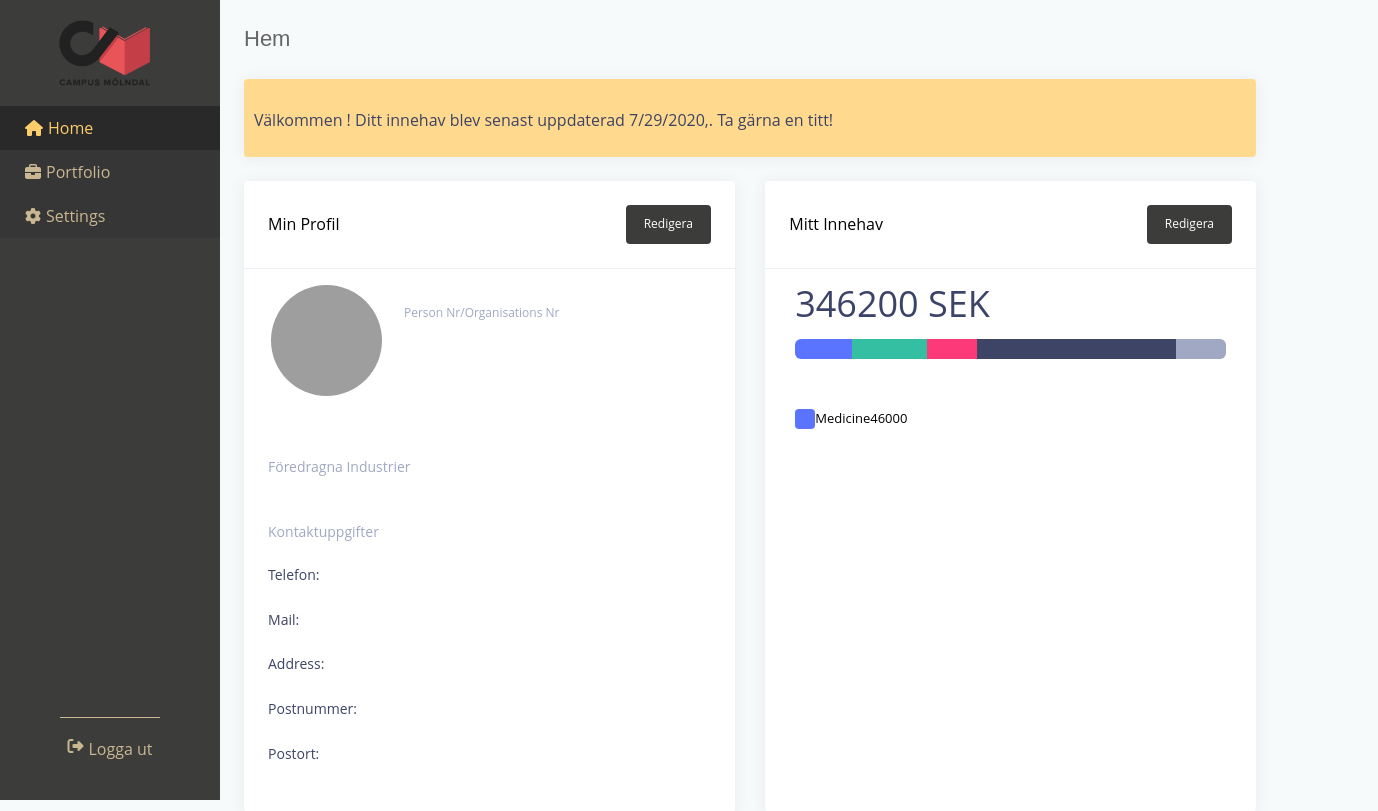
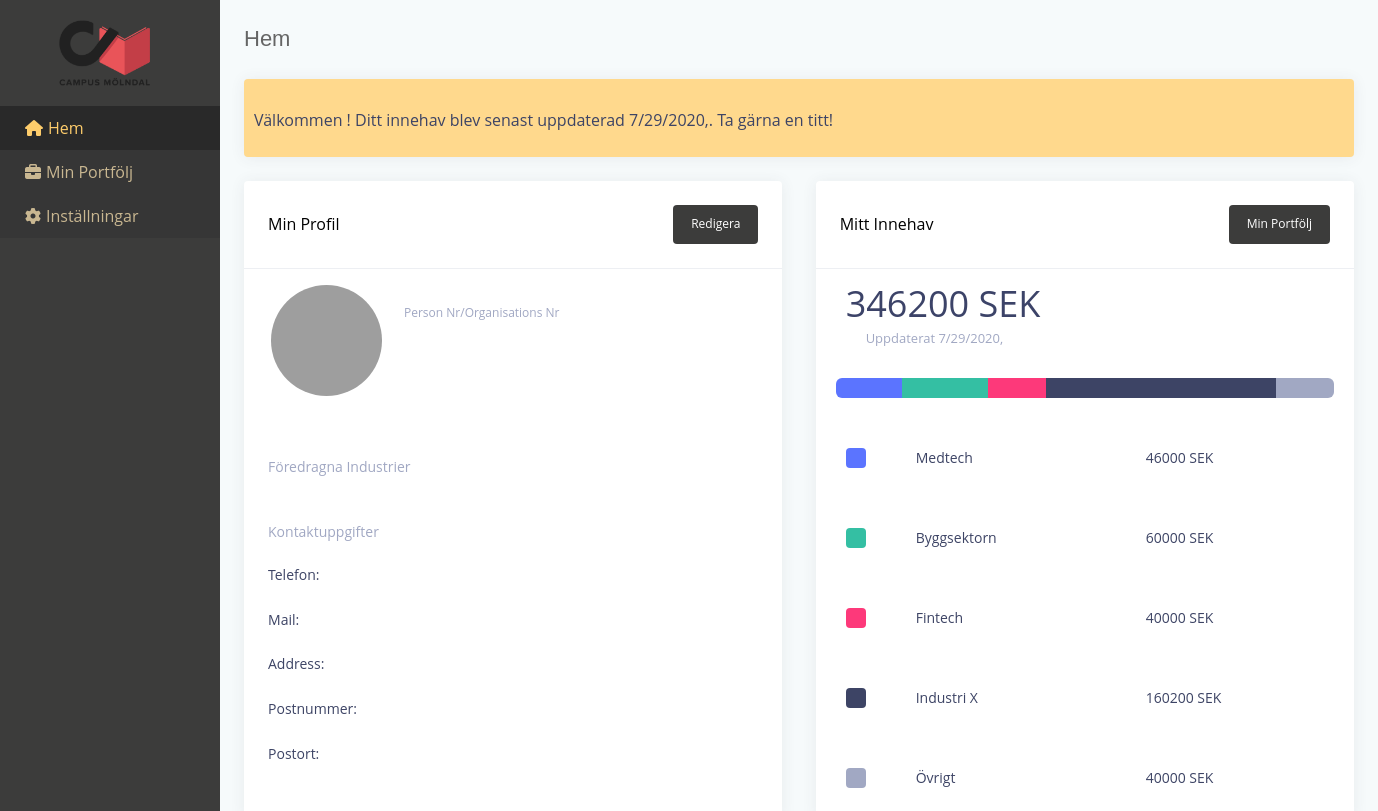
Before and after one commit to CircleHP/profile, a React (Create React App) app: page / in a window 1280 px wide. Shown: the top 811 px of the page, 1378 px wide, since content can reach past the window. Built offline with nearby package versions, Linux system fonts and the light colour scheme; grey boxes are pictures that could not be loaded.

Commit message:
added some style for homepage, and code into the file Stats

```diff
--- a/src/components/Navigation/Navigation.js
+++ b/src/components/Navigation/Navigation.js
@@ -13,15 +13,15 @@ const Navigation = ({ currentLocation }) => {
             <div className='navigation-links'>
                 <Link to='/' className={currentLocation === '/' ? 'link-selected' : 'link-item'}>
                     <div className="fas fa-home"></div>
-                            Home
+                            Hem
                 </Link>
                 <Link to='/portfolio' className={currentLocation === '/portfolio' ? 'link-selected' : 'link-item'}>
                     <div className="fas fa-briefcase"></div>
-                            Portfolio
+                            Min Portfölj
                 </Link>
                 <Link to='/settings' className={currentLocation === '/settings' ? 'link-selected' : 'link-item'}>
                     <div className="fas fa-cog"></div>
-                            Settings
+                            Inställningar
                 </Link>
             </div>
             <div className='loggout'>
--- a/src/components/Navigation/Navigation.styled.sass
+++ b/src/components/Navigation/Navigation.styled.sass
@@ -1,6 +1,6 @@
 .container
     min-width: 220px;
-    height: 100%;
+    height: 120%;
     display: flex;
     flex-direction: column;
     justify-content: flex-start;
--- a/src/screens/Home/Home.js
+++ b/src/screens/Home/Home.js
@@ -1,4 +1,4 @@
-import React, { useState } from 'react';
+import React from 'react';
 
 import data from 'companiesData/Company.json';
 
@@ -17,6 +17,7 @@ const statsHeadersSet = new Set(statsHeaders);
 const total = data.map((item) => item.invested).reduce((accum, item) => { return accum + item});
 
 const Home = ({ userData }) => {
+
     return (
         <div className='page'>
             <ScreenHeader label='Hem' />
@@ -24,7 +25,7 @@ const Home = ({ userData }) => {
 
             <div className='home-container'>
                 <div className='block'>
-                    <RouteWithLabel label='Min Profil' route='/settings' />
+                    <RouteWithLabel label='Min Profil' route='/settings' name='Redigera' />
                     <AvatarWithData userData={userData} />
                     {userData.industryOptions && <div className='block-label'>
                         Föredragna Industrier
@@ -60,7 +61,7 @@ const Home = ({ userData }) => {
                     </div>
                 </div>
                 <div className='block'>
-                    <RouteWithLabel label='Mitt Innehav' route='/portfolio' />
+                    <RouteWithLabel label='Mitt Innehav' route='/portfolio' name='Min Portfölj' />
                     <Stats header={[...statsHeadersSet]} data={data} total={total} />
                 </div>
             </div>
--- a/src/screens/Home/RouteWithLabel/RouteWithLabel.js
+++ b/src/screens/Home/RouteWithLabel/RouteWithLabel.js
@@ -3,11 +3,11 @@ import { Link } from 'react-router-dom';
 
 import './RouteWithLabel.styled.sass';
 
-const RouteWithLabel = ({ label, route }) => {
+const RouteWithLabel = ({ label, route, name }) => {
     return (
         <div className='route-with-label-container'>
             <div>{label}</div>
-            <Link to={route} className='link-button'>Redigera</Link>
+            <Link to={route} className='link-button'>{name}</Link>
         </div>
     );
 };
--- a/src/screens/Home/Stats/Stats.js
+++ b/src/screens/Home/Stats/Stats.js
@@ -1,4 +1,6 @@
 import React from 'react';
+
+import './Stats.styled.sass';
 
 const Stats = ({ data, total }) => {
     const headers = data.map((item) => item.industry);
@@ -14,10 +16,18 @@ const Stats = ({ data, total }) => {
         return (summ / total) * 100
     };
 
+    const UpdateTimestamp = () => {
+        const date = new Date().toLocaleString().slice(0, 10);
+        return (
+            <div className='updated-date'>Uppdaterat {date}</div>
+        );
+    };
+
     return (
         <>
-            <div style={{ fontSize: 36, padding: '10px 30px', color: '#3C4368'}}>{total} SEK</div>
-            <div style={{ display: 'flex', width: '100%', padding: '0 30px', overflow: 'hidden' }}>
+            <div className='total-invested'>{total} SEK <UpdateTimestamp /></div>
+
+            <div className='stats-bar'>
                 <div style={{ width: `${persents(medicine)}%`, height: 20, background: '#5B74FF', borderRadius: '6px 0 0 6px' }}>
                 </div>
                 <div style={{ width: `${persents(build)}%`, height: 20, background: '#34BFA3' }}>
@@ -30,10 +40,30 @@ const Stats = ({ data, total }) => {
                 </div>
             </div>
 
-            <div style={{display: 'flex', padding: '50px 30px'}}>
+            <div className='stats-style'>
                 <div style={{ width: 20, height: 20, background: '#5B74FF', borderRadius: 4}} />
-                <div>Medicine</div>
-                <div>{medicine}</div>
+                <div>Medtech</div>
+                <div>{medicine} SEK</div>
+            </div>
+            <div className='stats-style'>
+                <div style={{ width: 20, height: 20, background: '#34BFA3', borderRadius: 4}} />
+                <div>Byggsektorn</div>
+                <div>{build} SEK</div>
+            </div>
+            <div className='stats-style'>
+                <div style={{ width: 20, height: 20, background: '#FD397A', borderRadius: 4}} />
+                <div>Fintech</div>
+                <div>{fin} SEK</div>
+            </div>
+            <div className='stats-style'>
+                <div style={{ width: 20, height: 20, background: '#3D4465', borderRadius: 4}} />
+                <div>Industri X</div>
+                <div>{indX} SEK</div>
+            </div>
+            <div className='stats-style'>
+                <div style={{ width: 20, height: 20, background: '#A1A8C3', borderRadius: 4}} />
+                <div>Övrigt</div>
+                <div>{other} SEK</div>
             </div>
 
             {/* <CompanyItem background='' label='' total={totalInvested}/> */}
--- /dev/null
+++ b/src/screens/Home/Stats/Stats.styled.sass
@@ -0,0 +1,29 @@
+.total-invested
+    font-size: 36px;
+    padding: 10px 30px;
+    color: #3C4368;
+
+.stats-bar
+    display: flex;
+    width: 100%;
+    padding: 20px;
+    overflow: hidden;
+
+.stats-style
+    width: 100%;
+    display: flex;
+    padding: 30px 30px;
+    color: #3D4465;
+    font-size: 14px;
+    align-items: flex-start;
+
+    div:first-child
+        width: 150px;
+
+    div:nth-child(2)
+        width: 150px;
+        margin-left: 50px;
+
+    div:nth-child(3)
+        width: 150px;
+        margin-left: 80px;
--- a/src/screens/Portfolio/Portfolio.js
+++ b/src/screens/Portfolio/Portfolio.js
@@ -14,7 +14,6 @@ const TableHeader = () => header.map((item, i) => (<th key={i}>{item}</th>));
 
 const UpdateTimestamp = () => {
     const date = new Date().toLocaleString().slice(0, 10);
-
     return (
         <div className='updated-date'>| Senast uppdaterat {date}</div>
     );
@@ -33,7 +32,7 @@ const Portfolio = () => {
 
     return (
         <div className='portfolio-container'>
-            <ScreenHeader label='Portfölj' updateTimestamp={<UpdateTimestamp />} />
+            <ScreenHeader label='Min Portfölj' updateTimestamp={<UpdateTimestamp />} />
             <div className='portfolio-table'>
                 <div className="port-container">
                     <TableHeader />
--- a/src/screens/Portfolio/Portfolio.styled.sass
+++ b/src/screens/Portfolio/Portfolio.styled.sass
@@ -33,6 +33,6 @@
         border-bottom: 0.5px solid;
 
 .updated-date
-    margin-left: 10px;
+    margin-left: 20px;
     font-size: 13px;
     color: #A1A8C3;
--- a/src/screens/Settings/Settings.js
+++ b/src/screens/Settings/Settings.js
@@ -13,7 +13,7 @@ const Settings = ({ userData, setUserData }) => {
 
     return (
         <div className='settingsContainer'>
-            <ScreenHeader label='Setting' />
+            <ScreenHeader label='Inställningar' />
             <div className='settingsTabs'>
                 <SettingsTabs setCurrentTab={setCurrentTab} currentTab={currentTab} />
                 {(() => {
--- a/src/screens/Settings/Settings.styled.sass
+++ b/src/screens/Settings/Settings.styled.sass
@@ -1,6 +1,6 @@
 .settingsContainer
     width: 100%;
-    height: 100%;
+    height: 140%;
     display: flex;
     flex-direction: column;
     padding: 20px;
```
Also changed, not shown: src/screens/Home/Home.styled.sass (line endings or trailing spaces).
